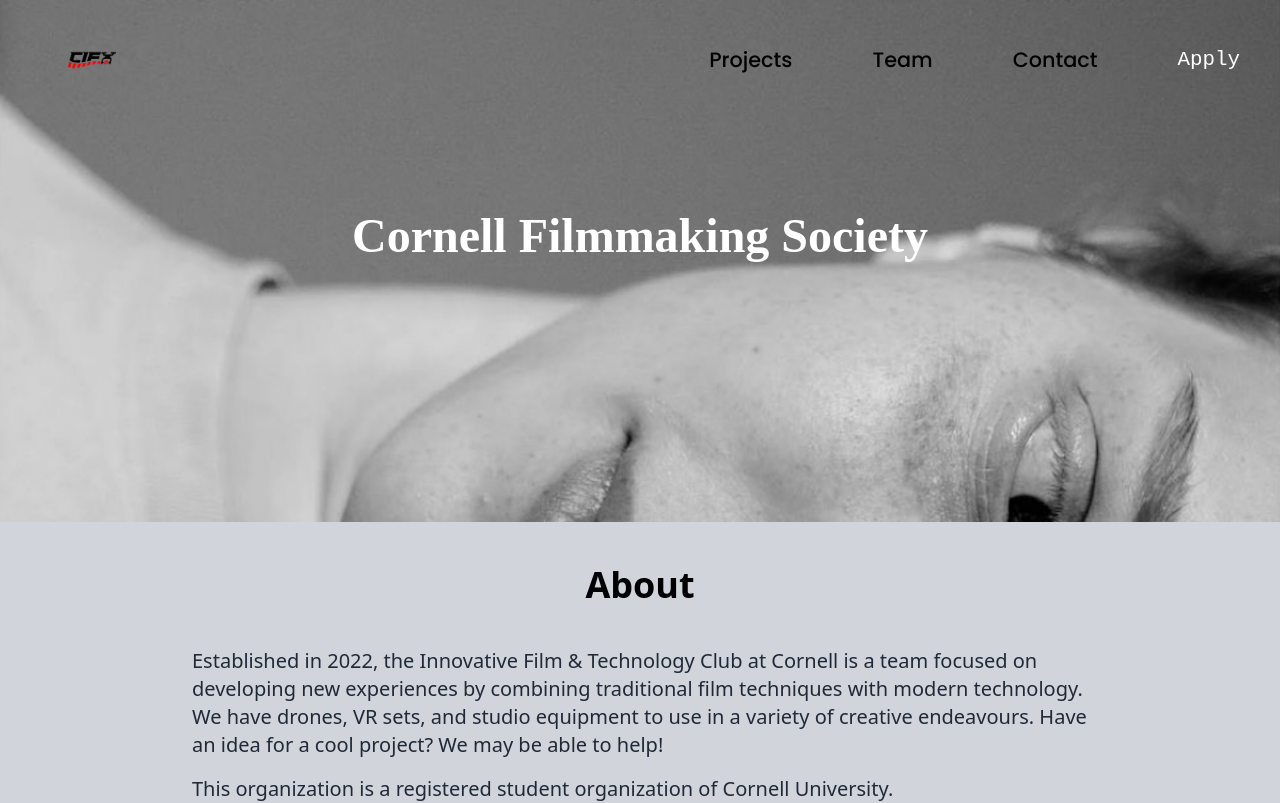
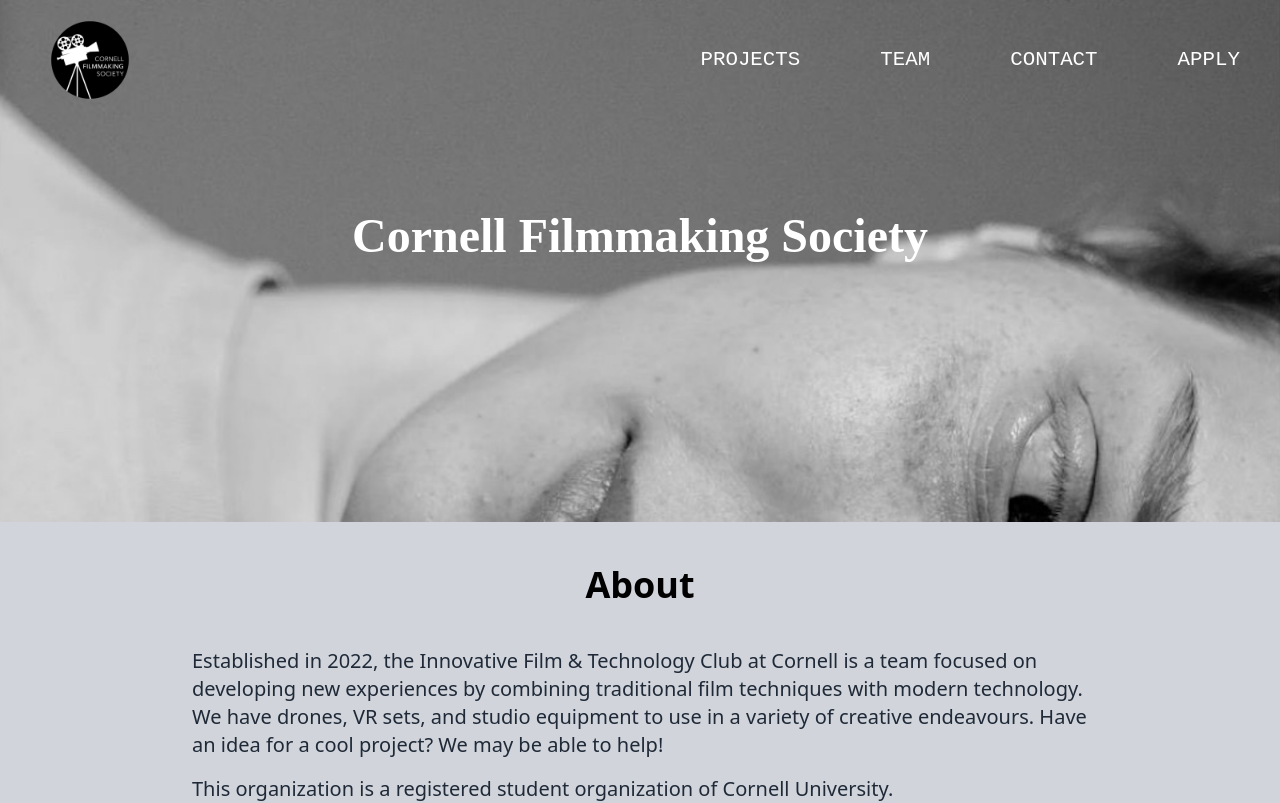
Before and after one commit to Cornell-IFT/ClubWebsite, a React (Create React App) app: page / in a window 1280 px wide. Shown: the top 803 px of the page. Built offline with nearby package versions, Linux system fonts and the light colour scheme.

Commit message:
Update Navbar.js for clubfest 2024

```diff
--- a/src/components/Navbar.js
+++ b/src/components/Navbar.js
@@ -5,9 +5,10 @@
 
 const StyledLink = styled(Link)`
   text-decoration: none;
+  font-family: 'Courier New', Courier, monospace;
   font-size: 1.3rem;
   font-weight: 500;
-  color: black;
+  color: white;
   &:hover {
     color: gray;
   }
@@ -23,7 +24,7 @@
         <div className="navbar-container">
           <div className="logo">
             <Link to="/">
-              <img className="cift-logo" src="/logo_black.png" alt="CIFT" />
+              <img className="cift-logo" src="/CFSLogo.png" alt="CIFT" />
             </Link>
           </div>
           <div className={isExpanded ? "nav-elements expanded" :
@@ -33,20 +34,20 @@
               <li>
                 <StyledLink to="/projects" onClick={() => {
                   setIsExpanded(false);
-                }}>Projects</StyledLink>
+                }}>PROJECTS</StyledLink>
               </li>
               <li>
                 <StyledLink to="/team" onClick={() => {
                   setIsExpanded(false);
-                }}>Team</StyledLink>
+                }}>TEAM</StyledLink>
               </li>
               <li>
                 <StyledLink to="/contact" onClick={() => {
                   setIsExpanded(false);
-                }}>Contact</StyledLink>
+                }}>CONTACT</StyledLink>
               </li>
               <li>
-                <a className="apply" href="https://docs.google.com/forms/d/e/1FAIpQLSdpKWzh4FvQ5V9dtojtDyQbZu5nmFAFbZfOiog9KVH6pBuzwQ/viewform">Apply</a>
+                <a className="apply" href="https://docs.google.com/forms/d/e/1FAIpQLSdpKWzh4FvQ5V9dtojtDyQbZu5nmFAFbZfOiog9KVH6pBuzwQ/viewform">APPLY</a>
               </li>
             </ul>
           </div>
```
